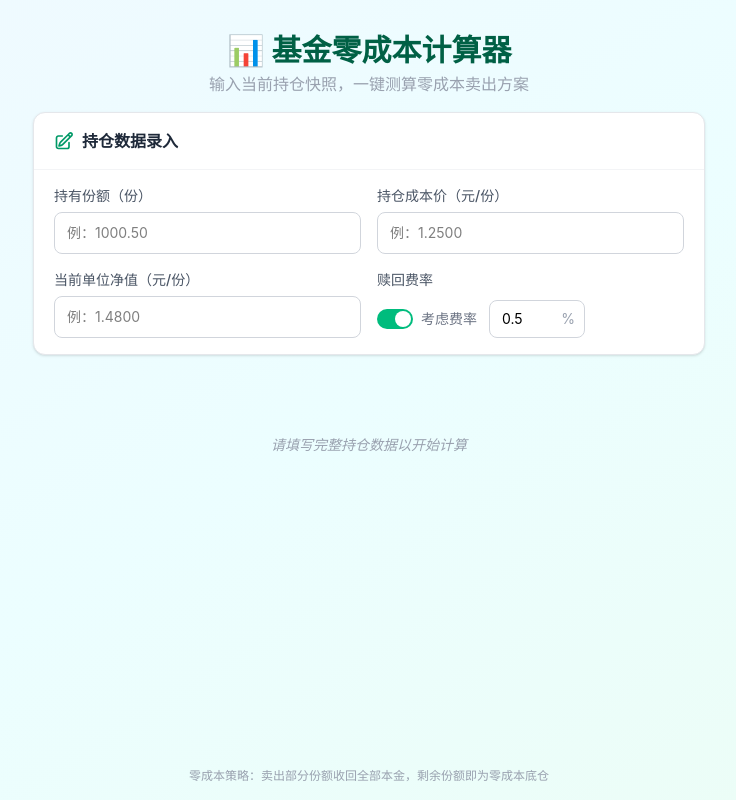
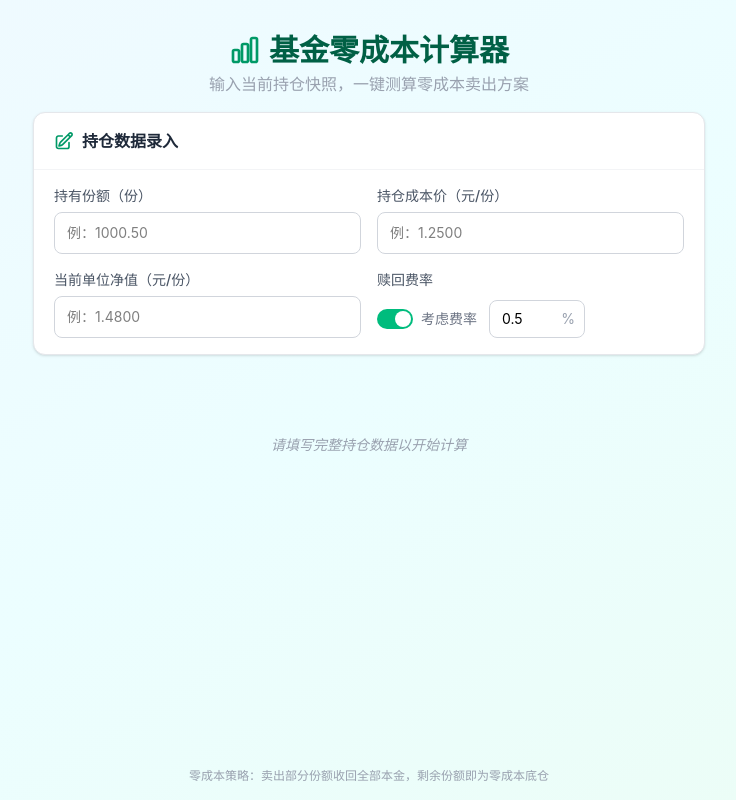
Before and after one commit to chaihongjun/zero-fund-calculator, a Vue app: page / in a window 1280 px wide. Shown: the whole page, without its empty margins (271-1007 px from the left). Built offline with nearby package versions, Linux system fonts and the light colour scheme.

Commit message:
fix: replace emoji with SVG icons

```diff
--- a/src/App.vue
+++ b/src/App.vue
@@ -2,7 +2,9 @@
   <div class="min-h-screen flex flex-col bg-gradient-to-br from-sky-50 via-cyan-50 to-emerald-50">
     <header class="text-center pt-8 pb-4 px-4">
       <h1 class="flex items-center justify-center gap-2 text-2xl font-bold text-emerald-800 sm:text-3xl">
-        <span class="text-3xl">📊</span>
+        <svg class="w-7 h-7 sm:w-8 sm:h-8 text-emerald-600" fill="none" viewBox="0 0 24 24" stroke="currentColor" stroke-width="2">
+          <path stroke-linecap="round" stroke-linejoin="round" d="M3 13.125C3 12.504 3.504 12 4.125 12h2.25c.621 0 1.125.504 1.125 1.125v6.75C7.5 20.496 6.996 21 6.375 21h-2.25A1.125 1.125 0 013 19.875v-6.75zM9.75 8.625c0-.621.504-1.125 1.125-1.125h2.25c.621 0 1.125.504 1.125 1.125v11.25c0 .621-.504 1.125-1.125 1.125h-2.25a1.125 1.125 0 01-1.125-1.125V8.625zM16.5 4.125c0-.621.504-1.125 1.125-1.125h2.25C20.496 3 21 3.504 21 4.125v15.75c0 .621-.504 1.125-1.125 1.125h-2.25a1.125 1.125 0 01-1.125-1.125V4.125z" />
+        </svg>
         基金零成本计算器
       </h1>
       <p class="text-gray-400 mt-1 text-sm sm:text-base">输入当前持仓快照，一键测算零成本卖出方案</p>
--- a/src/components/ZeroFundCalculator.vue
+++ b/src/components/ZeroFundCalculator.vue
@@ -91,8 +91,12 @@
     <!-- 零成本结果 -->
     <div v-if="isValid" :class="['rounded-xl shadow-sm border overflow-hidden', canZeroCost ? 'bg-emerald-50 border-emerald-300' : 'bg-amber-50 border-amber-300']">
       <div :class="['flex items-center gap-2 px-5 py-4 border-b font-semibold', canZeroCost ? 'border-emerald-200 text-emerald-800' : 'border-amber-200 text-amber-800']">
-        <span v-if="canZeroCost" class="text-lg">🎉</span>
-        <span v-else class="text-lg">⚠️</span>
+        <svg v-if="canZeroCost" class="w-5 h-5 text-emerald-600" fill="none" viewBox="0 0 24 24" stroke="currentColor" stroke-width="2">
+          <path stroke-linecap="round" stroke-linejoin="round" d="M9 12.75L11.25 15 15 9.75M21 12a9 9 0 11-18 0 9 9 0 0118 0z" />
+        </svg>
+        <svg v-else class="w-5 h-5 text-amber-600" fill="none" viewBox="0 0 24 24" stroke="currentColor" stroke-width="2">
+          <path stroke-linecap="round" stroke-linejoin="round" d="M12 9v3.75m-9.303 3.376c-.866 1.5.217 3.374 1.948 3.374h14.71c1.73 0 2.813-1.874 1.948-3.374L13.949 3.378c-.866-1.5-3.032-1.5-3.898 0L2.697 16.126zM12 15.75h.007v.008H12v-.008z" />
+        </svg>
         <span>{{ canZeroCost ? '已满足零成本条件' : '尚未达到零成本条件' }}</span>
       </div>
       <div class="px-5 py-4">
```
Also changed, not shown: public/favicon.svg.
